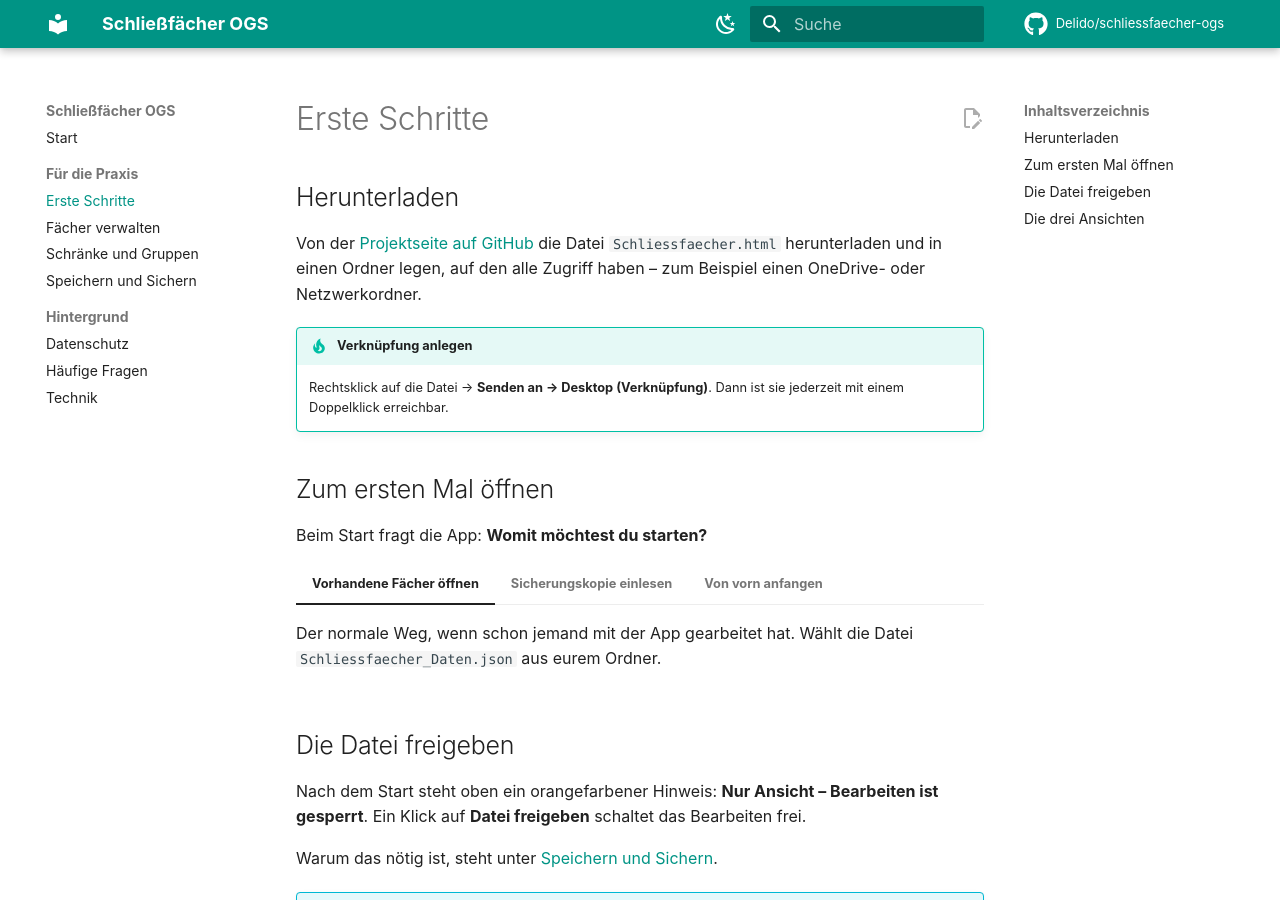
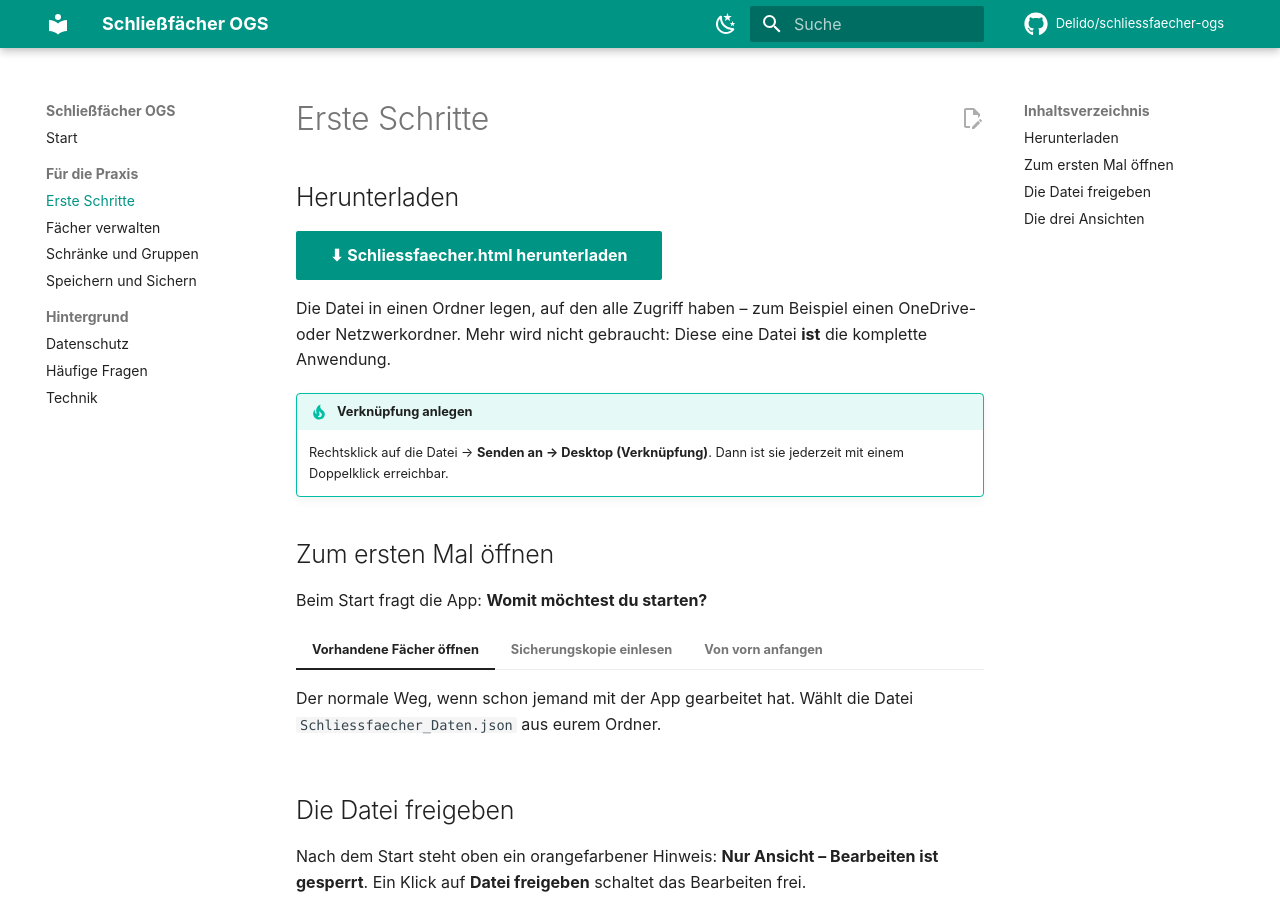
Before and after one commit to Delido/schliessfaecher-ogs, an MkDocs documentation site: the page built from docs/erste-schritte.md, in a window 1280 px wide and 900 px high. Built offline with MkDocs 1.6.1 and Material for MkDocs 9.7.7, drawn with Linux system fonts in a browser that asks for light colours; comment, search, counter and statistics services are not loaded.

Commit message:
Release 1.0 verlinkt
Direkter Download-Link in README und Dokumentation, damit klar ist,
dass nur Schliessfaecher.html gebraucht wird.

Co-Authored-By: Claude Opus 5 <noreply@anthropic.com>

```diff
--- a/docs/erste-schritte.md
+++ b/docs/erste-schritte.md
@@ -2,9 +2,11 @@
 
 ## Herunterladen
 
-Von der [Projektseite auf GitHub](https://github.com/Delido/schliessfaecher-ogs) die Datei
-`Schliessfaecher.html` herunterladen und in einen Ordner legen, auf den alle Zugriff haben
-– zum Beispiel einen OneDrive- oder Netzwerkordner.
+[⬇ Schliessfaecher.html herunterladen](https://github.com/Delido/schliessfaecher-ogs/releases/latest/download/Schliessfaecher.html){ .md-button .md-button--primary }
+
+Die Datei in einen Ordner legen, auf den alle Zugriff haben – zum Beispiel einen
+OneDrive- oder Netzwerkordner. Mehr wird nicht gebraucht: Diese eine Datei **ist** die
+komplette Anwendung.
 
 !!! tip "Verknüpfung anlegen"
     Rechtsklick auf die Datei → **Senden an → Desktop (Verknüpfung)**. Dann ist sie
```
Also changed, not shown: README.md (+13 -2 lines), docs/index.md (+2 -0 lines).
